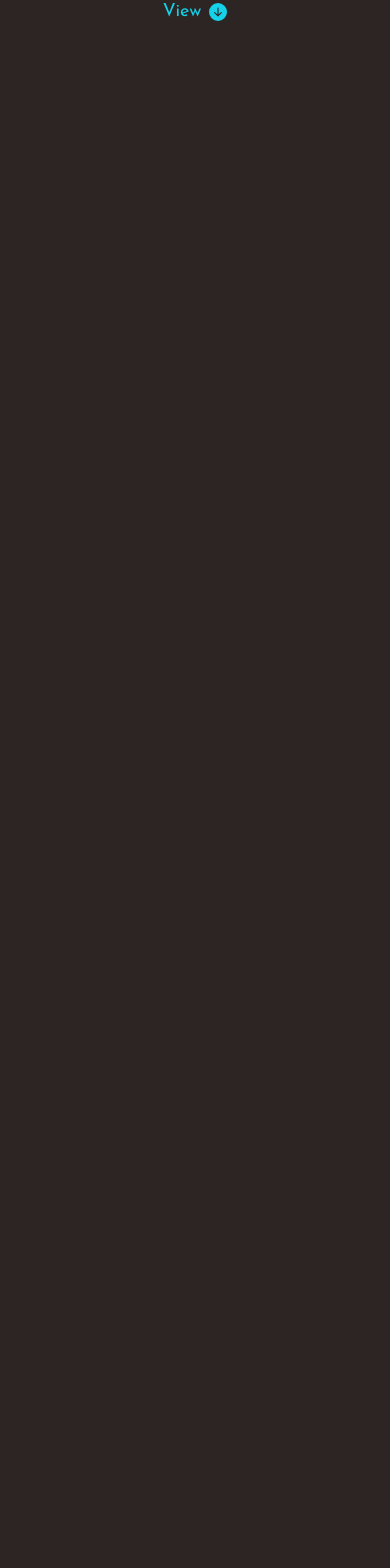
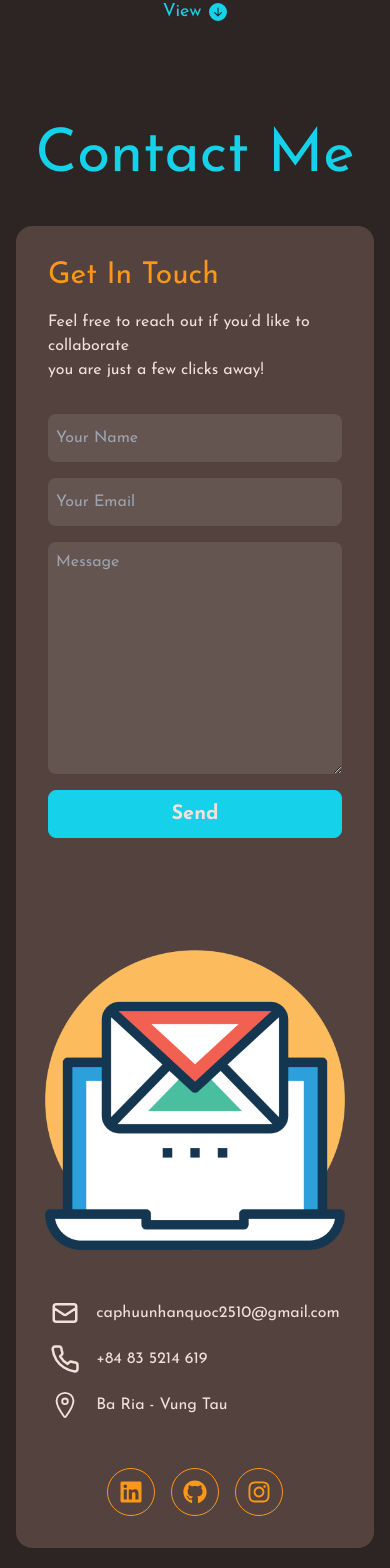
Before and after one commit to nhanquoc-it/nqd-stunning-portfolio-website, a React (Vite) app: page / in a window 390 px wide. Shown: the part 6920-8488 px from the top of the page. Before the commit the page ends 7790 px from the top, so only its background shows below. Built offline with nearby package versions, Linux system fonts and the light colour scheme.

Commit message:
8. Contact Component

```diff
--- a/package.json
+++ b/package.json
@@ -10,6 +10,7 @@
     "preview": "vite preview"
   },
   "dependencies": {
+    "@emailjs/browser": "^4.4.1",
     "motion": "^12.6.3",
     "react": "^19.0.0",
     "react-dom": "^19.0.0",
--- a/src/App.jsx
+++ b/src/App.jsx
@@ -8,6 +8,7 @@ import HelperSection from "./components/HelperSection";
 import SubSkills from "./components/Skills/SubSkills";
 import ExperienceMain from "./components/Experience/ExperienceMain";
 import ProjectMain from "./components/Projects/ProjectMain";
+import ContactMeMain from "./components/Contact/ContactMeMain";
 
 function App() {
 	return (
@@ -21,6 +22,7 @@ function App() {
 			<SubSkills />
 			<ExperienceMain />
 			<ProjectMain />
+			<ContactMeMain />
 			<HelperSection />
 		</main>
 	);
--- /dev/null
+++ b/src/components/Contact/ContactForm.jsx
@@ -0,0 +1,89 @@
+import React, { useRef, useState } from "react";
+import emailjs from "@emailjs/browser";
+
+const ContactForm = () => {
+	const [name, setName] = useState("");
+	const [email, setEmail] = useState("");
+	const [message, setMessage] = useState("");
+	const [success, setSuccess] = useState("");
+
+	const handleName = (e) => {
+		setName(e.target.value);
+	};
+	const handleEmail = (e) => {
+		setEmail(e.target.value);
+	};
+	const handleMessage = (e) => {
+		setMessage(e.target.value);
+	};
+
+	const form = useRef();
+	const YOUR_SERVICE_ID = "service_f5zcudr";
+	const YOUR_TEMPLATE_ID = "template_x9qawwy";
+	const YOUR_PUBLIC_KEY = "BmatoyHwg-YDDz-lB";
+
+	const sendEmail = (e) => {
+		e.preventDefault();
+
+		emailjs
+			.sendForm(YOUR_SERVICE_ID, YOUR_TEMPLATE_ID, form.current, {
+				publicKey: YOUR_PUBLIC_KEY,
+			})
+			.then(
+				() => {
+					setName("");
+					setEmail("");
+					setMessage("");
+					setSuccess("Message Sent Successfully!");
+				},
+				(error) => {
+					console.log("FAILED...", error.text);
+				}
+			);
+	};
+
+	return (
+		<div>
+			<form ref={form} onSubmit={sendEmail} className="flex flex-col gap-4">
+				<input
+					type="text"
+					name="user_name"
+					placeholder="Your Name"
+					required
+					className="h-12 rounded-lg bg-lightBrown px-2"
+					value={name}
+					onChange={handleName}
+				/>
+				<input
+					type="email"
+					name="user_email"
+					placeholder="Your Email"
+					required
+					className="h-12 rounded-lg bg-lightBrown px-2"
+					value={email}
+					onChange={handleEmail}
+				/>
+				<textarea
+					type="text"
+					placeholder="Message"
+					rows="9"
+					cols="50"
+					name="user_message"
+					required
+					className="rounded-lg bg-lightBrown p-2"
+					value={message}
+					onChange={handleMessage}
+				></textarea>
+				<button
+					type="submit"
+					className="w-full rounded-lg border border-cyan text-white h-12 font-bold text-xl hover:bg-darkCyan bg-cyan transition-all duration-500"
+				>
+					Send
+				</button>
+				<p className="text-cyan text-center">{success}</p>
+			</form>
+		</div>
+	);
+};
+
+export default ContactForm;
--- /dev/null
+++ b/src/components/Contact/ContactInfo.jsx
@@ -0,0 +1,17 @@
+import React from "react";
+import SingleInfo from "./SingleInfo";
+import { HiOutlineMail } from "react-icons/hi";
+import { IoLocationOutline } from "react-icons/io5";
+import { FiPhone } from "react-icons/fi";
+
+const ContactInfo = () => {
+	return (
+		<div className="flex flex-col gap-4">
+			<SingleInfo text="caphuunhanquoc2510@gmail.com" Icon={HiOutlineMail} />
+			<SingleInfo text="+84 83 5214 619" Icon={FiPhone} />
+			<SingleInfo text="Ba Ria - Vung Tau" Icon={IoLocationOutline} />
+		</div>
+	);
+};
+
+export default ContactInfo;
--- /dev/null
+++ b/src/components/Contact/ContactMeLeft.jsx
@@ -0,0 +1,14 @@
+import React from "react";
+import ContactText from "./ContactText";
+import ContactForm from "./ContactForm";
+
+const ContactMeLeft = () => {
+	return (
+		<div className="flex flex-col gap-8 w-full">
+			<ContactText />
+			<ContactForm />
+		</div>
+	);
+};
+
+export default ContactMeLeft;
--- /dev/null
+++ b/src/components/Contact/ContactMeMain.jsx
@@ -0,0 +1,20 @@
+import React from "react";
+import ContactMeLeft from "./ContactMeLeft";
+import ContactMeRight from "./ContactMeRight";
+
+const ContactMeMain = () => {
+	return (
+		<div
+			id="contact"
+			className="max-w-[1200px] mx-auto items-center justify-center mt-[100px] px-4"
+		>
+			<h3 className="text-6xl text-cyan mb-10 text-center">Contact Me</h3>
+			<div className="flex justify-between gap-24 bg-brown p-8 rounded-2xl lg:flex-row sm:flex-col">
+				<ContactMeLeft />
+				<ContactMeRight />
+			</div>
+		</div>
+	);
+};
+
+export default ContactMeMain;
--- /dev/null
+++ b/src/components/Contact/ContactMeRight.jsx
@@ -0,0 +1,19 @@
+import React from "react";
+import ContactInfo from "./ContactInfo";
+import ContactSocial from "./ContactSocial";
+
+const ContactMeRight = () => {
+	return (
+		<div className="flex flex-col items-center justify-center gap-12">
+			<img
+				src="public/images/email-image.png"
+				alt="Email Image"
+				className="max-w-[300px]"
+			/>
+			<ContactInfo />
+			<ContactSocial />
+		</div>
+	);
+};
+
+export default ContactMeRight;
--- /dev/null
+++ b/src/components/Contact/ContactSocial.jsx
@@ -0,0 +1,15 @@
+import React from "react";
+import SingleContactSocial from "./SingleContactSocial";
+import { FaGithub, FaInstagram, FaLinkedin } from "react-icons/fa";
+
+const ContactSocial = () => {
+	return (
+		<div className="flex gap-4">
+			<SingleContactSocial link="#" Icon={FaLinkedin} />
+			<SingleContactSocial link="#" Icon={FaGithub} />
+			<SingleContactSocial link="#" Icon={FaInstagram} />
+		</div>
+	);
+};
+
+export default ContactSocial;
--- /dev/null
+++ b/src/components/Contact/ContactText.jsx
@@ -0,0 +1,16 @@
+import React from "react";
+
+const ContactText = () => {
+	return (
+		<div>
+			<h2 className="text-orange text-3xl mb-4">Get In Touch</h2>
+			<p className="text-white">
+				Feel free to reach out if you’d like to collaborate
+				<br />
+				you are just a few clicks away!
+			</p>
+		</div>
+	);
+};
+
+export default ContactText;
--- /dev/null
+++ b/src/components/Contact/SingleContactSocial.jsx
@@ -0,0 +1,13 @@
+import React from "react";
+
+const SingleContactSocial = ({ Icon, link }) => {
+	return (
+		<div className="text-2xl h-12 w-12 border border-orange text-orange rounded-full p-3 flex items-center justify-center">
+			<a href={link} className="cursor-pointer">
+				<Icon />
+			</a>
+		</div>
+	);
+};
+
+export default SingleContactSocial;
--- /dev/null
+++ b/src/components/Contact/SingleInfo.jsx
@@ -0,0 +1,12 @@
+import React from "react";
+
+const SingleInfo = ({ text, Icon }) => {
+	return (
+		<div className="flex gap-4 items-center justify-start text-white">
+			<Icon className="text-3xl" />
+			<p>{text}</p>
+		</div>
+	);
+};
+
+export default SingleInfo;
```
Also changed, not shown: 2 other files (tests, documents, lock files or other folders).
